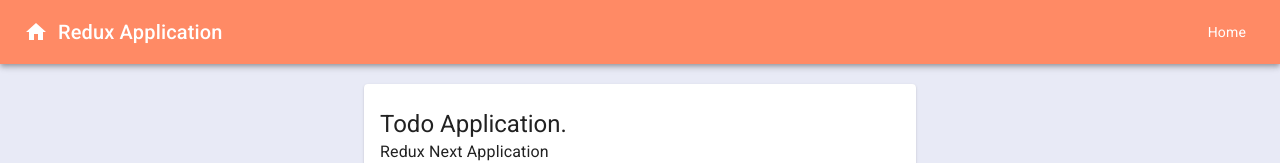
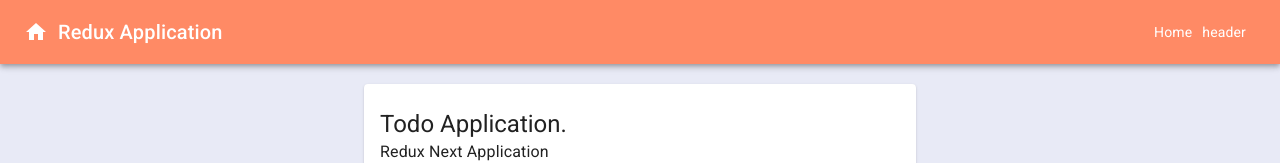
Before and after one commit to HappySuzuki/redux-next-app, a Next.js app: page / in a window 1280 px wide. Shown: the top 163 px of the page. Built offline with nearby package versions, Linux system fonts and the light colour scheme.

Commit message:
implement redux hooks

```diff
--- a/components/Header.js
+++ b/components/Header.js
@@ -6,6 +6,10 @@ import AppBar from '@material-ui/core/AppBar';
 import Toolbar from '@material-ui/core/Toolbar';
 import Typography from '@material-ui/core/Typography';
 import SvgIcon from '@material-ui/core/SvgIcon';
+
+import { useSelector } from 'react-redux';
+
+import { withRedux } from '../lib/redux';
 
 const useStyles = makeStyles(() => ({
   root: {
@@ -45,6 +49,7 @@ const HomeIcon = props => {
 
 const Header = () => {
   const classes = useStyles();
+  const headerData = useSelector(state => state.header);
 
   return (
     <div className={classes.root}>
@@ -66,6 +71,11 @@ const Header = () => {
                 <a>Home</a>
               </Link>
             </li>
+            <li>
+              <Link href="/home">
+                <a>{headerData}</a>
+              </Link>
+            </li>
           </ul>
         </Toolbar>
       </AppBar>
@@ -73,4 +83,4 @@ const Header = () => {
   );
 };
 
-export default Header;
+export default withRedux(Header);
--- a/pages/index.js
+++ b/pages/index.js
@@ -1,7 +1,18 @@
+import { withRedux } from '../lib/redux';
+
 import Home from './home';
 
-import { withRedux } from '../lib/redux';
+const Index = () => {
+  return <Home />;
+};
+Index.getInitialProps = ({ reduxStore }) => {
+  const { dispatch } = reduxStore;
+  dispatch({
+    type: 'DEFAULT_ACTION',
+    payload: 'header',
+  });
 
-const Index = () => <Home />;
+  return {};
+};
 
 export default withRedux(Index);
--- a/utils/store.js
+++ b/utils/store.js
@@ -1,13 +1,16 @@
 import { createStore, applyMiddleware } from 'redux';
 import { composeWithDevTools } from 'redux-devtools-extension';
 
-const initialState = {};
+const initialState = {
+  header: '',
+};
 
 const reducer = (state = initialState, action) => {
   switch (action.type) {
     case 'DEFAULT_ACTION':
       return {
         ...state,
+        header: action.payload,
       };
 
     default:
```
